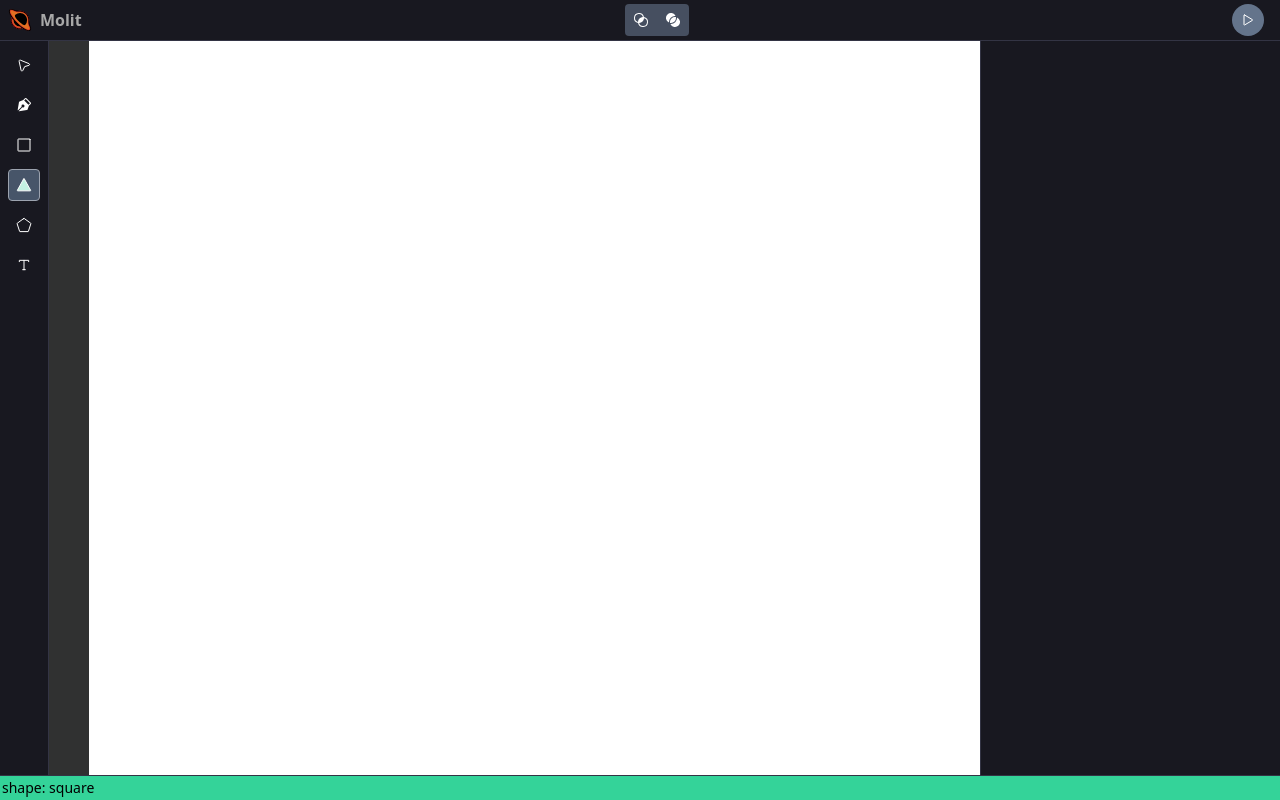
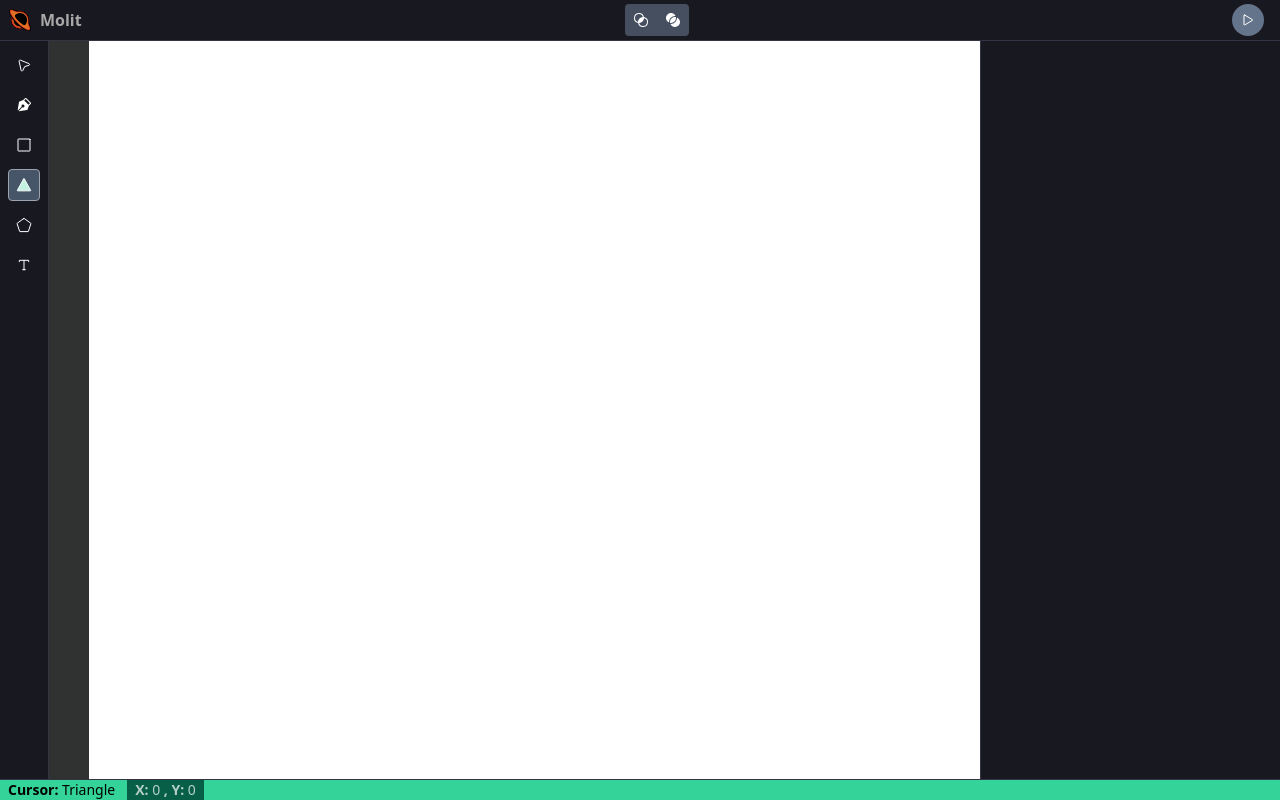
Before and after one commit to etornam45/molit, a SvelteKit app: page / in a window 1280 px wide. Built offline with nearby package versions, Linux system fonts and the light colour scheme; no server answers.

Commit message:
Setup and added content to Status Bar

```diff
--- a/src/components/StatusBar.svelte
+++ b/src/components/StatusBar.svelte
@@ -1,6 +1,33 @@
-<footer class="bg-emerald-400 text-sm border-t b-color p-[2px] ">
+<script>
+    import { cursorPosition, selectedCursor } from "$lib/stores";
+
+    /**
+	 * @type {any}
+	 */
+    let cursorValue;
+    /**
+	 * @type {{ x: number; y: number; }}
+	 */
+    let _cursor_position;
+
+    selectedCursor.subscribe(value => {
+        cursorValue = value;
+    })
+
+    cursorPosition.subscribe(value => {
+        _cursor_position = value;
+    })
+
+</script>
+
+<footer class="bg-emerald-400 text-sm border-t b-color  flex gap-3 px-2">
     <!-- Selected shape -->
-    <div class="font-medium">
-        shape: square
+    <div class="">
+        <b>Cursor:</b> {cursorValue}
+    </div>
+
+    <div class=" bg-emerald-800 px-2 text-white/70">
+        <b>X:</b> {_cursor_position.x}
+        <b>, Y:</b> {_cursor_position.y}
     </div>
 </footer>
```
